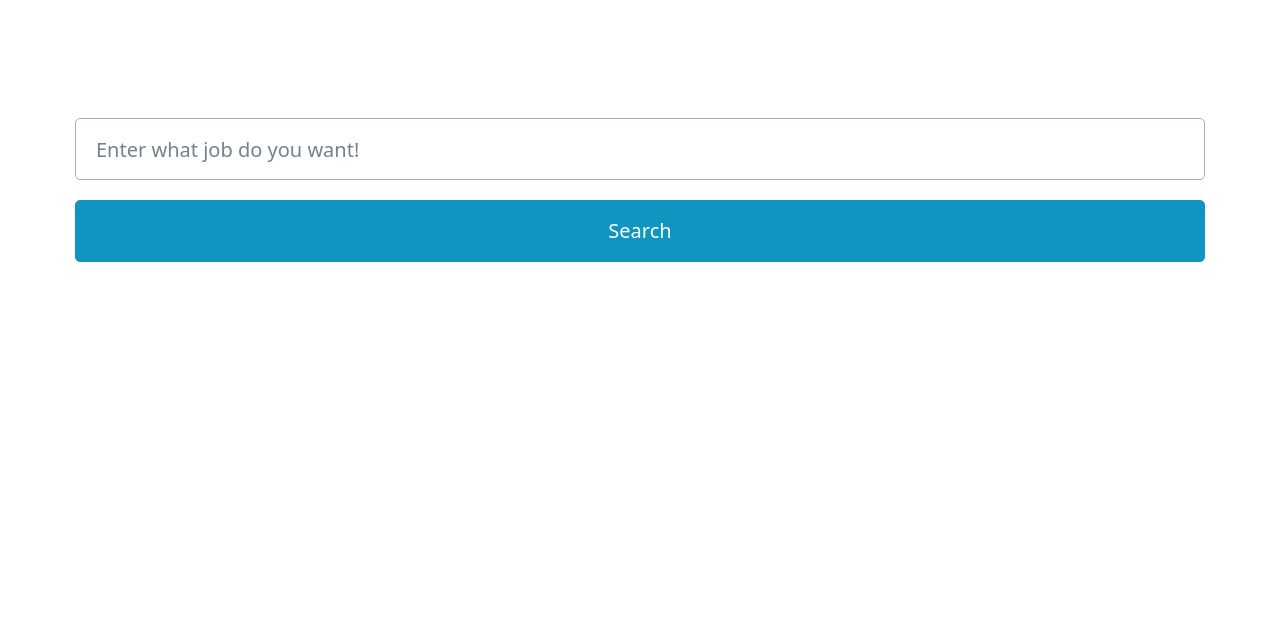
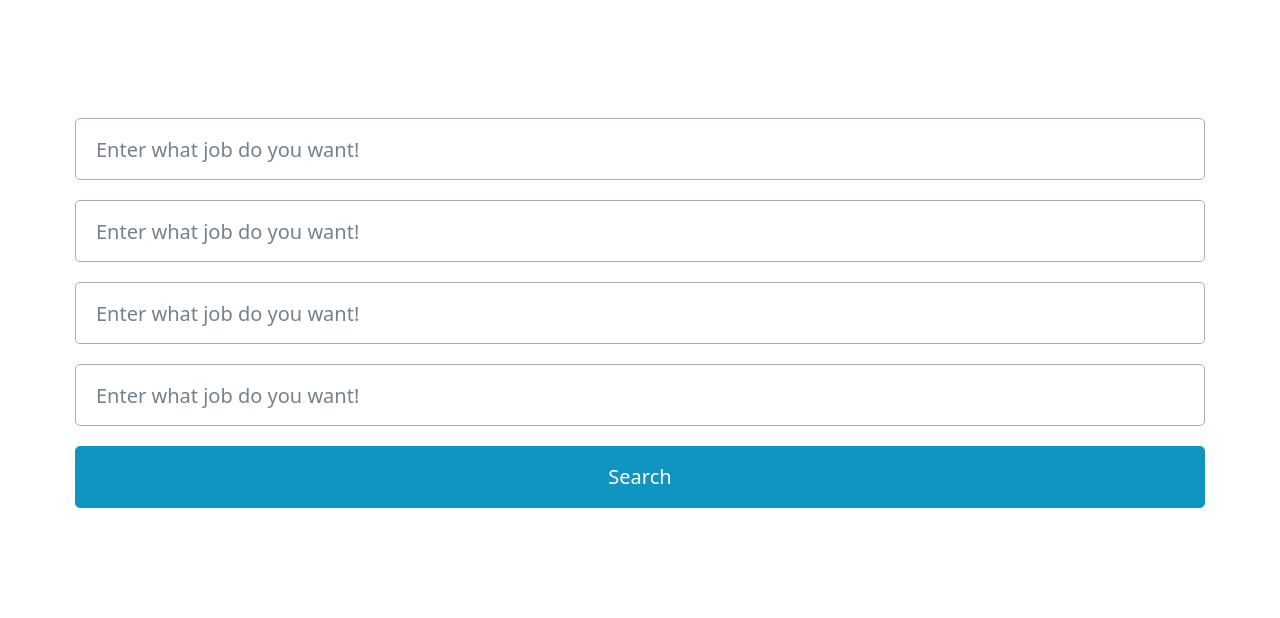
Before and after one commit to ChoiEuiCheon/WebScrapper, a Flask app: page / in a window 1280 px wide. Shown: the part 272-890 px from the top of the page. Before the commit the page ends 534 px from the top, so only its background shows below. Run offline with Flask 3, Linux system fonts and the light colour scheme.

Commit message:
23.07.05

```diff
--- a/templates/home.html
+++ b/templates/home.html
@@ -15,6 +15,9 @@
   <main class="container">
     <form action="/search">
       <input type="text" name="keyword" placeholder="Enter what job do you want!">
+      <input type="text" name="keyword" placeholder="Enter what job do you want!">
+      <input type="text" name="keyword" placeholder="Enter what job do you want!">
+      <input type="text" name="keyword" placeholder="Enter what job do you want!">
       <button>Search</button>
     </form>
   </main>
```
